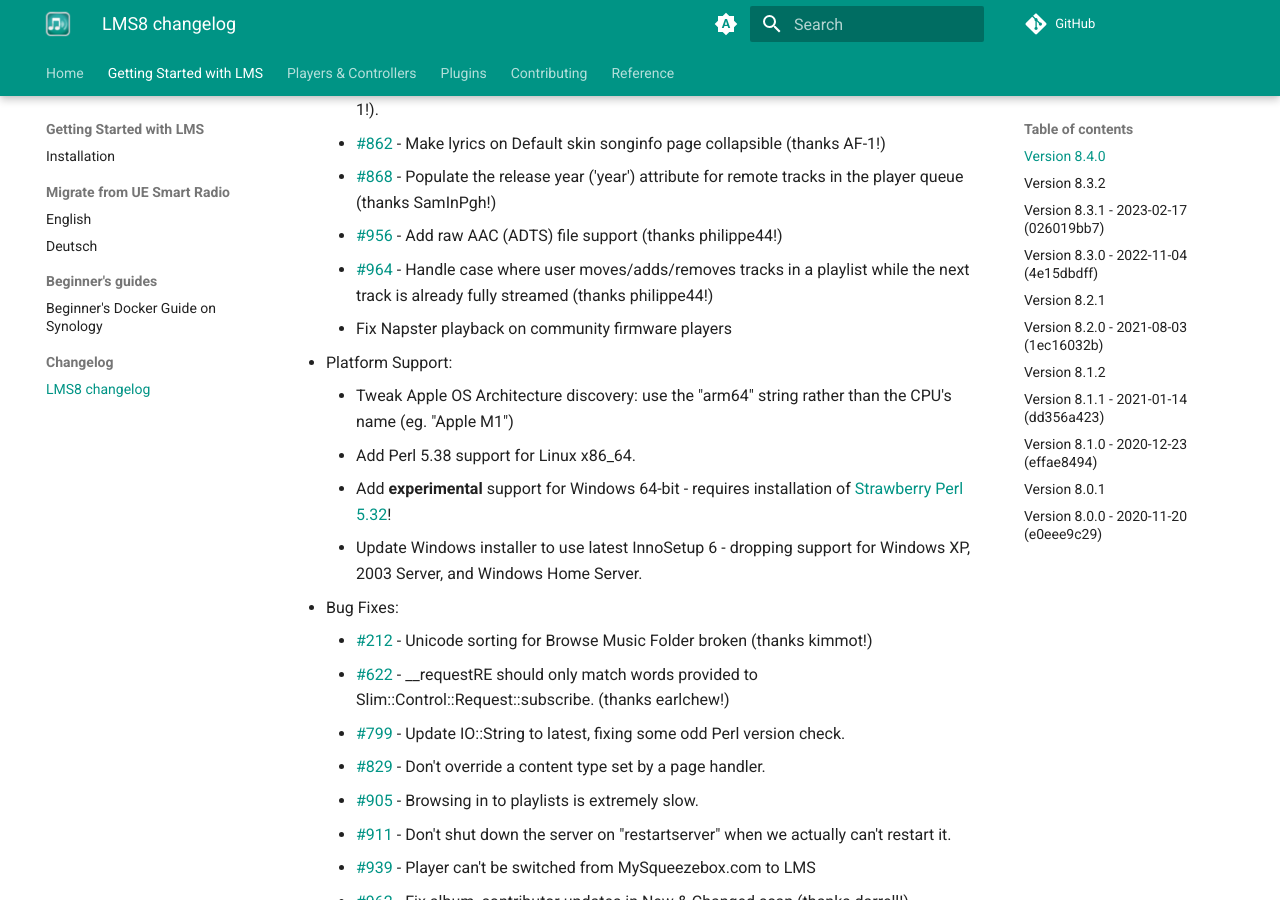
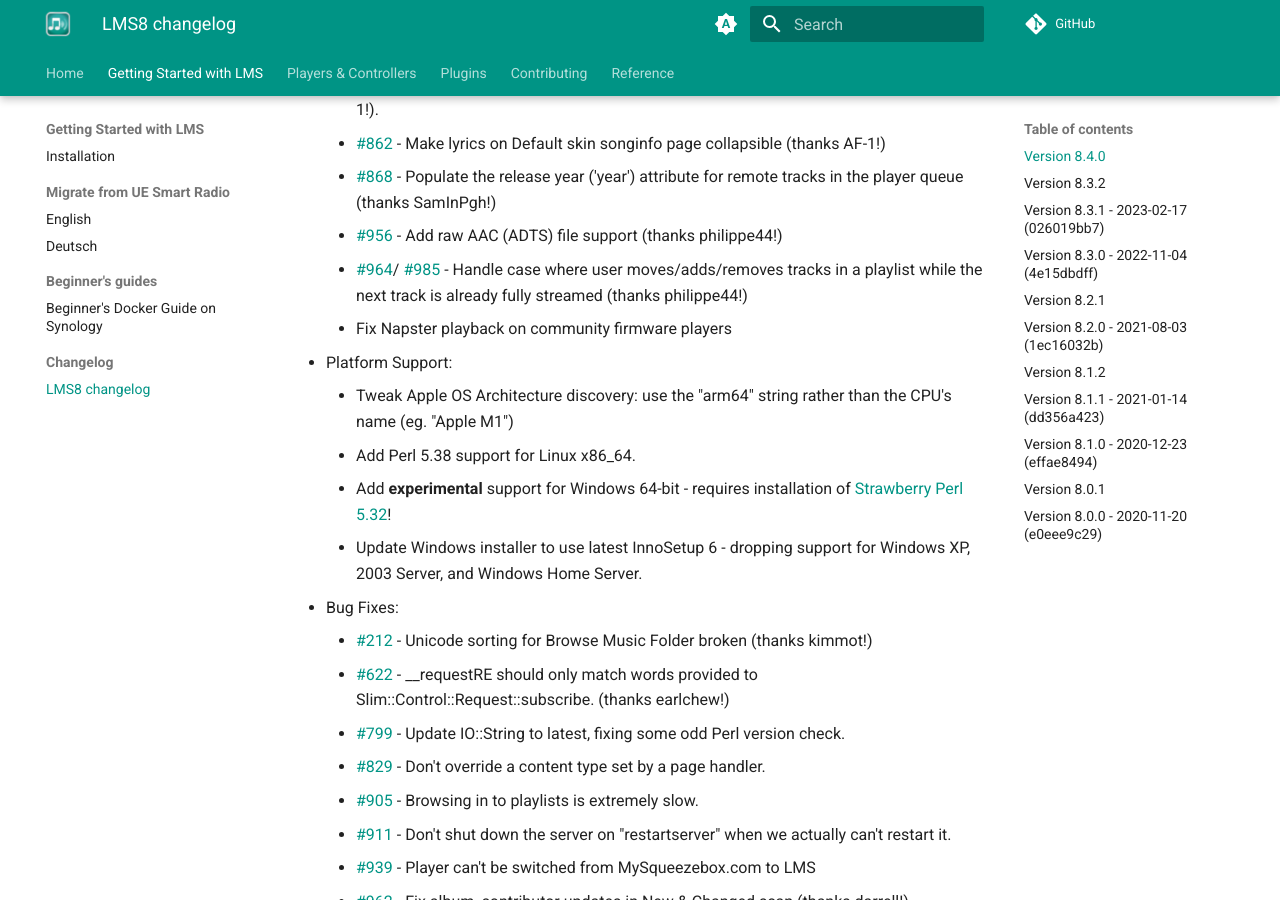
Before and after one commit to LMS-Community/lms-community.github.io, an MkDocs documentation site: the page built from docs/getting-started/changelog-lms8.md, in a window 1280 px wide and 900 px high, scrolled down 1207 px. Built offline with MkDocs 1.6.1 and Material for MkDocs 9.7.7, drawn with Linux system fonts in a browser that asks for light colours; comment, search, counter and statistics services are not loaded.

Commit message:
Update external data sources

```diff
--- a/docs/getting-started/changelog-lms8.md
+++ b/docs/getting-started/changelog-lms8.md
@@ -31,7 +31,7 @@
 	- [#862](https://github.com/Logitech/slimserver/pull/862) \- Make lyrics on Default skin songinfo page collapsible (thanks AF-1!)
 	- [#868](https://github.com/Logitech/slimserver/pull/868) \- Populate the release year ('year') attribute for remote tracks in the player queue (thanks SamInPgh!)
 	- [#956](https://github.com/Logitech/slimserver/pull/956) \- Add raw AAC (ADTS) file support (thanks philippe44!)
-	- [#964](https://github.com/Logitech/slimserver/pull/964) \- Handle case where user moves/adds/removes tracks in a playlist while the next track is already fully streamed (thanks philippe44!)
+	- [#964](https://github.com/Logitech/slimserver/pull/964)/ [#985](https://github.com/Logitech/slimserver/pull/985) \- Handle case where user moves/adds/removes tracks in a playlist while the next track is already fully streamed (thanks philippe44!)
 	- Fix Napster playback on community firmware players
 
 - Platform Support:
```
